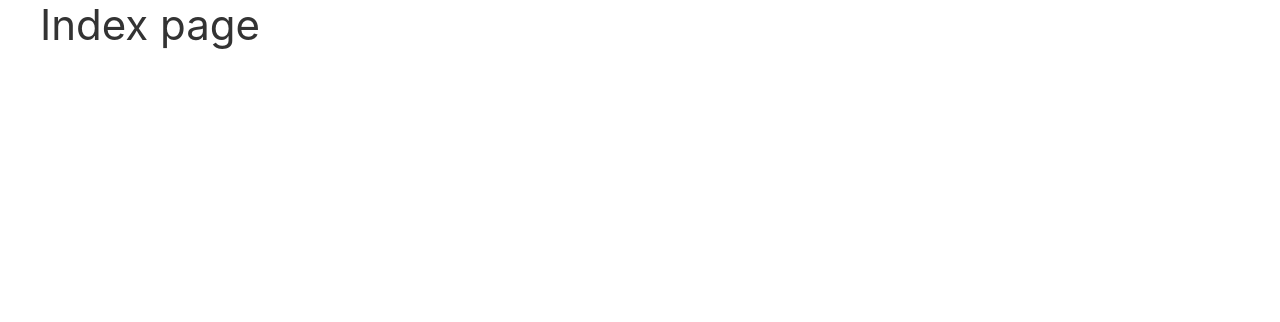
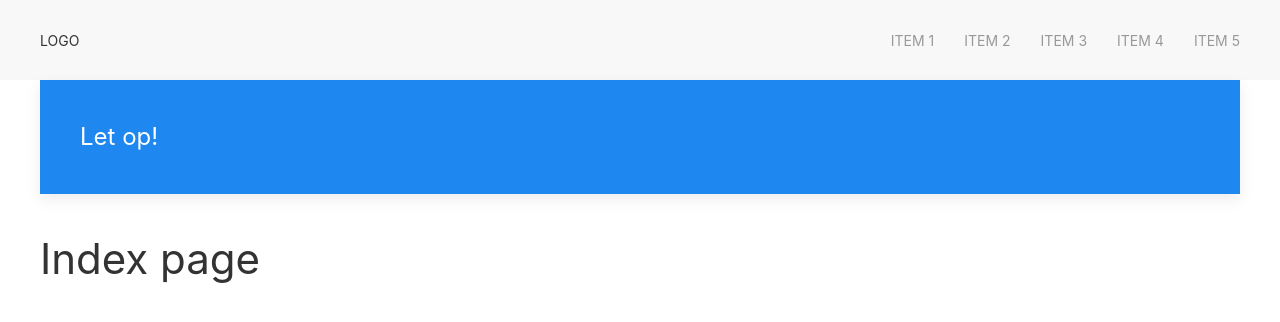
Before and after one commit to tvandemeer/brick-academy, a plain HTML site: page index.html in a window 1280 px wide. Drawn offline with Linux system fonts and the light colour scheme.

Commit message:
responsive navbar

```diff
--- a/index.html
+++ b/index.html
@@ -9,11 +9,73 @@
     <link rel="stylesheet" href="css/app.min.css">
     <script src="js/uikit/uikit.min.js"></script>
     <script src="js/uikit/uikit-icons.min.js"></script>
+    <script src="js/app.min.js"></script>
 </head>
 <body>
-   <div class="uk-container">
+
+    <nav class="uk-navbar-container">
+        <div class="uk-container">
+            <div uk-navbar>
+                <div class="uk-navbar-left">
+                    <ul class="uk-navbar-nav">
+                        <li class="uk-active">
+                            <a href="#" class="uk-navbar-item uk-logo">Logo</a>
+                        </li>
+                    </ul>
+                </div>
+                <div class="uk-navbar-right">
+                    <ul class="uk-navbar-nav uk-visible@s">
+                        <li>
+                            <a href="#">Item 1</a>
+                        </li>
+                        <li>
+                            <a href="#">Item 2</a>
+                        </li>
+                        <li>
+                            <a href="#">Item 3</a>
+                        </li>
+                        <li>
+                            <a href="#">Item 4</a>
+                        </li>
+                        <li>
+                            <a href="#">Item 5</a>
+                        </li>
+                    </ul>
+                    <a href="#" class="uk-navbar-toggle uk-hidden@s" uk-navbar-toggle-icon uk-toggle="target: #sidenav"></a>
+                </div>
+            </div>
+        </div>
+    </nav>
+
+    <div id="sidenav" uk-offcanvas="flip: true" class="uk-offcanvas">
+        <div class="uk-offcanvas-bar">
+            <ul class="uk-nav">
+                <li>
+                    <a href="#">Item 1</a>
+                </li>
+                <li>
+                    <a href="#">Item 2</a>
+                </li>
+                <li>
+                    <a href="#">Item 3</a>
+                </li>
+                <li>
+                    <a href="#">Item 4</a>
+                </li>
+                <li>
+                    <a href="#">Item 5</a>
+                </li>
+            </ul>
+        </div>
+    </div>
+
+    <div class="uk-container">
+    <div class="uk-card uk-card-primary uk-card-body">
+        <h3 class="uk-card-title">Let op!</h3>
+    </div>
     <h1>Index page</h1>
 </div>
 
+
 </body>
 </html>
```
Also changed, not shown: js/app.min.js (added).
